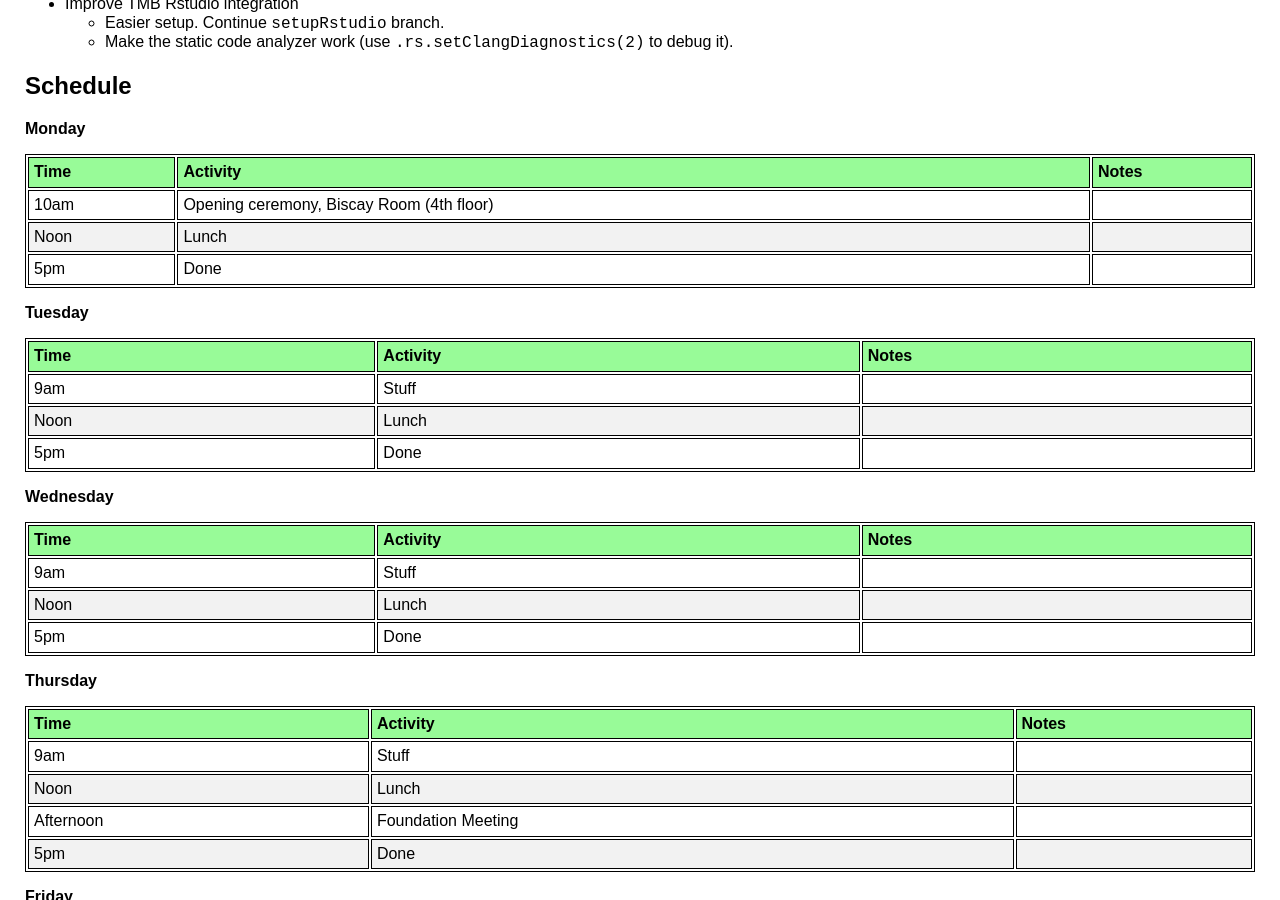
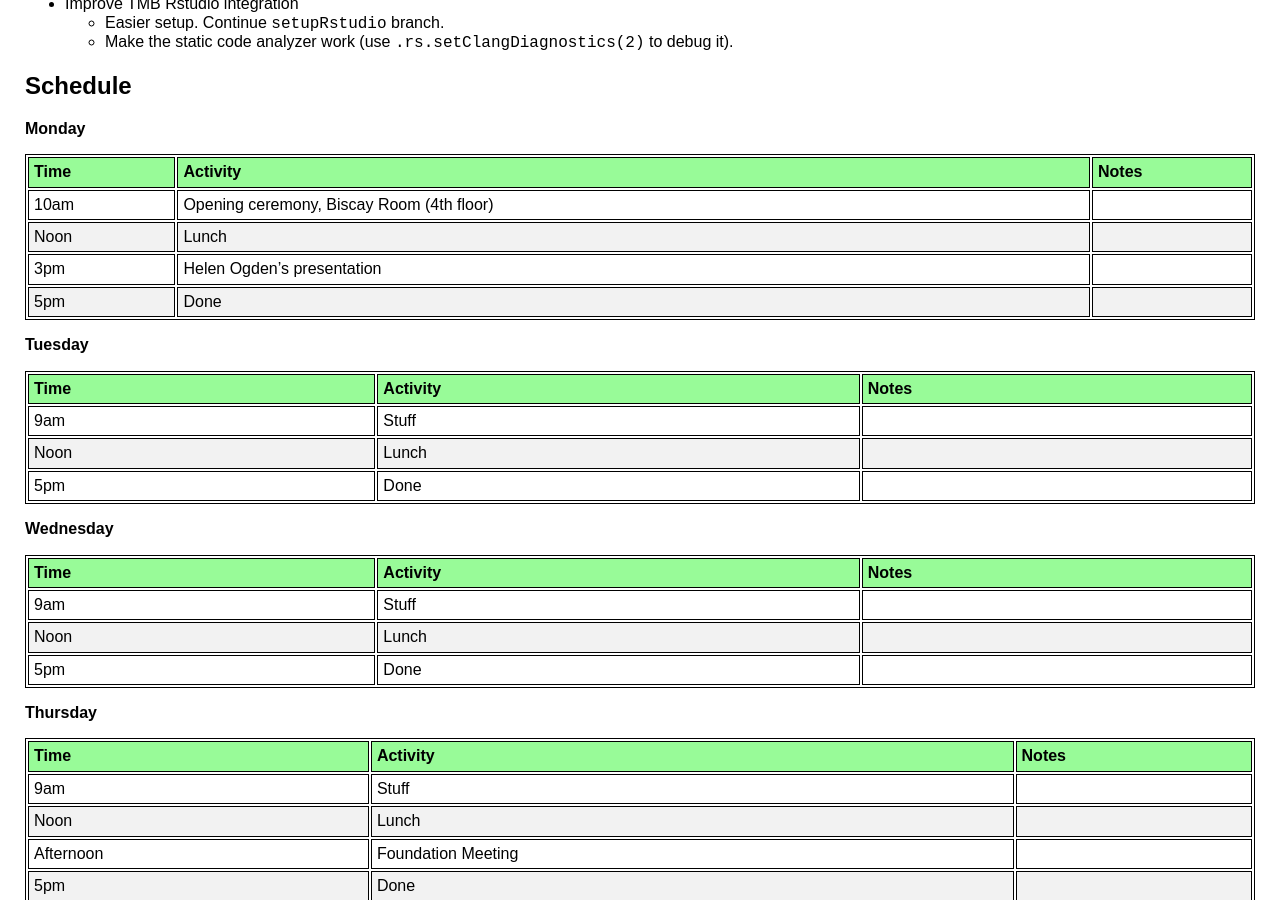
Before and after one commit to TMB-ADMB-Workshops/DevelopersWorkshop2017, a Jekyll site: the page built from agenda.md, in a window 1280 px wide and 900 px high, scrolled down 831 px. Built offline with Jekyll 4.4.1, drawn with Linux system fonts in a browser that asks for light colours; nearby versions of some CDN libraries.

Commit message:
Update agenda.md

```diff
--- a/agenda.md
+++ b/agenda.md
@@ -61,6 +61,7 @@ __Time__ | __Activity__ | __Notes__
 --- | --- | ---
 10am | Opening ceremony, Biscay Room (4th floor)
 Noon | Lunch
+3pm | Helen Ogden's presentation
 5pm | Done
 
 __Tuesday__
```
